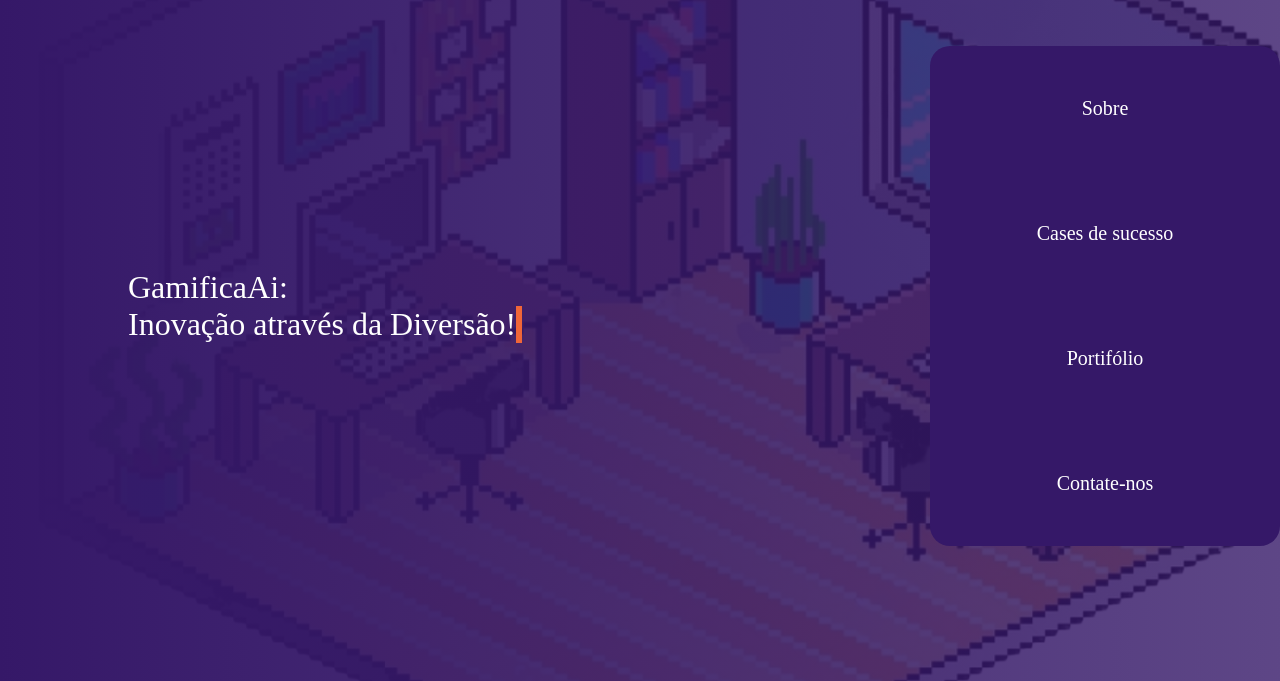
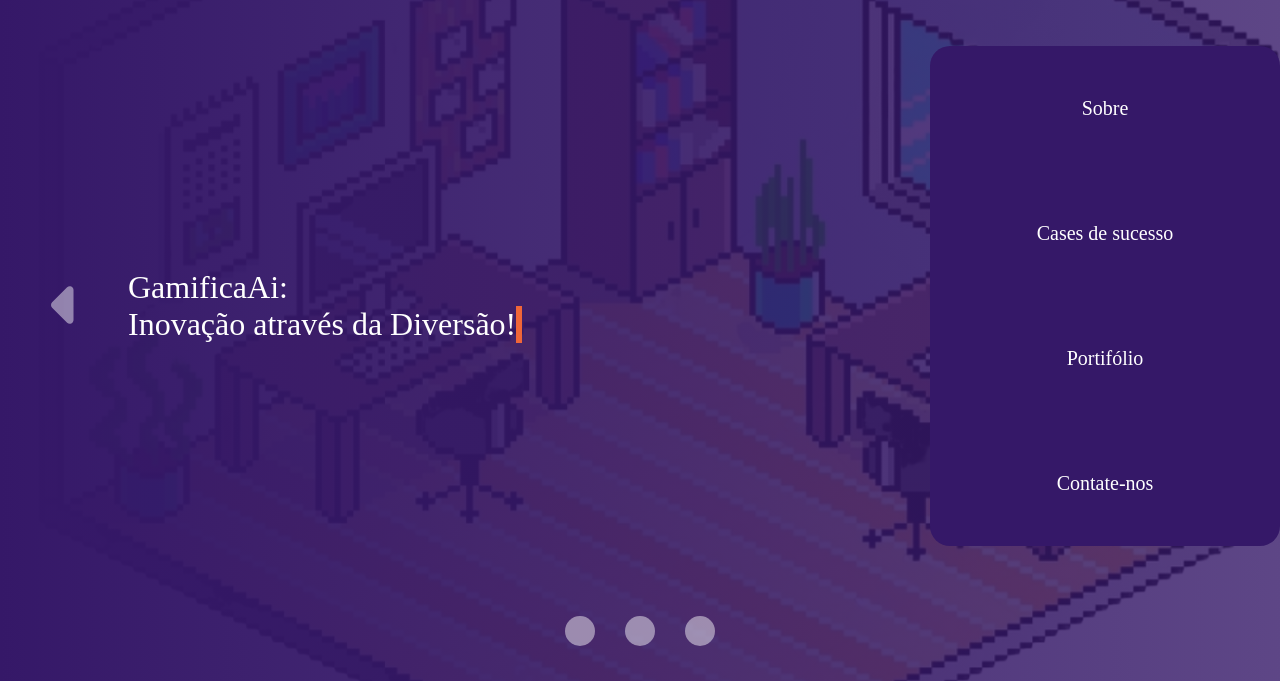
Before and after one commit to leticiamaca/gamificaai, a plain HTML site: page index.html in a window 1280 px wide. Shown: the part 119-800 px from the top of the page. Drawn offline with Linux system fonts and the light colour scheme; a web font is replaced by a local one.

Commit message:
feat: Carrosel

```diff
--- a/index.html
+++ b/index.html
@@ -38,6 +38,14 @@
         </header>
         <div class="container-grid conteudo-banner">
             <p>GamificaAi: <span>Inovação através da Diversão!</span></p>
+            <button onclick="mostrarSlideAnterior()" id="botao-anterior"><svg xmlns="http://www.w3.org/2000/svg" viewBox="0 0 256 512"><!--!Font Awesome Free 6.5.2 by @fontawesome - https://fontawesome.com License - https://fontawesome.com/license/free Copyright 2024 Fonticons, Inc.--><path d="M9.4 278.6c-12.5-12.5-12.5-32.8 0-45.3l128-128c9.2-9.2 22.9-11.9 34.9-6.9s19.8 16.6 19.8 29.6l0 256c0 12.9-7.8 24.6-19.8 29.6s-25.7 2.2-34.9-6.9l-128-128z"/></svg></button>
+            <button onclick="mostrarProximoSlide()" id="botao-proximo"><svg xmlns="http://www.w3.org/2000/svg" viewBox="0 0 256 512"><!--!Font Awesome Free 6.5.2 by @fontawesome - https://fontawesome.com License - https://fontawesome.com/license/free Copyright 2024 Fonticons, Inc.--><path d="M246.6 278.6c12.5-12.5 12.5-32.8 0-45.3l-128-128c-9.2-9.2-22.9-11.9-34.9-6.9s-19.8 16.6-19.8 29.6l0 256c0 12.9 7.8 24.6 19.8 29.6s25.7 2.2 34.9-6.9l128-128z"/></svg></button>
+            <div class="botoes">
+                <button><svg xmlns="http://www.w3.org/2000/svg" viewBox="0 0 512 512"><!--!Font Awesome Free 6.5.2 by @fontawesome - https://fontawesome.com License - https://fontawesome.com/license/free Copyright 2024 Fonticons, Inc.--><path d="M256 512A256 256 0 1 0 256 0a256 256 0 1 0 0 512z"/></svg></button>
+                <button><svg xmlns="http://www.w3.org/2000/svg" viewBox="0 0 512 512"><!--!Font Awesome Free 6.5.2 by @fontawesome - https://fontawesome.com License - https://fontawesome.com/license/free Copyright 2024 Fonticons, Inc.--><path d="M256 512A256 256 0 1 0 256 0a256 256 0 1 0 0 512z"/></svg></button>
+                <button><svg xmlns="http://www.w3.org/2000/svg" viewBox="0 0 512 512"><!--!Font Awesome Free 6.5.2 by @fontawesome - https://fontawesome.com License - https://fontawesome.com/license/free Copyright 2024 Fonticons, Inc.--><path d="M256 512A256 256 0 1 0 256 0a256 256 0 1 0 0 512z"/></svg></button>
+
+            </div>
         </div>
     </div>
     <section id="sobre">
--- a/script.js
+++ b/script.js
@@ -19,3 +19,41 @@
     iconeX.style.display = 'inline';
     iconeBarras.style.display = 'none'
 }
+
+let slides = [
+  'primeiro-banner',
+  'segundo-banner',
+  'terceiro-banner'
+]
+
+let slideAtual = 0
+
+let numeroSlides = slides.length
+
+let banner = document.querySelector('.banner')
+
+banner.classList.add(slides[slideAtual])
+
+
+const mostrarProximoSlide = () => {
+  banner.classList.remove(slides[slideAtual])
+  if(slideAtual < [numeroSlides - 1]){
+slideAtual++
+  }else{
+    slideAtual = 0
+  }
+banner.classList.add(slides[slideAtual])
+
+}
+
+const mostrarSlideAnterior = () => {
+  banner.classList.remove(slides[slideAtual])
+if(slideAtual > 0){
+  slideAtual--
+}else{
+  slideAtual = numeroSlides - 1
+}
+banner.classList.add(slides[slideAtual])
+
+
+}
--- a/style.css
+++ b/style.css
@@ -29,12 +29,69 @@
 
 .banner {
   height: 100vh;
-  background-image: linear-gradient(90deg, rgba(53, 24, 104, 1) 0%, rgba(53, 24, 104, 0.8) 100%), url(img/bg-room.png);
+
   background-repeat: no-repeat;
 
   background-position: 165% 40%;
+  position: relative;
 
 }
+
+
+.primeiro-banner{
+  background-image: linear-gradient(90deg, rgba(53, 24, 104, 1) 0%, rgba(53, 24, 104, 0.8) 100%), url(img/bg-room.png);
+}
+
+.segundo-banner{
+  background-image: linear-gradient(90deg, rgba(24, 104, 36, 1) 0%, rgba(24, 104, 36, 0.8) 100%), url(img/bg-room.png)
+}
+
+.terceiro-banner{
+  background-image: linear-gradient(90deg, rgba(104, 24, 48, 1) 0%, rgba(104, 24, 48, 0.8) 100%), url(img/bg-room.png);
+}
+
+#botao-anterior, #botao-proximo{
+  width: 30px;
+  background: none;
+  border: none;
+  cursor: pointer;
+  position: absolute;
+}
+
+#botao-anterior{
+  left: 4%;
+}
+
+#botao-proximo{
+  right: 4%;
+}
+
+#botao-anterior svg, #botao-proximo svg{
+  fill: #ffffff76;
+}
+
+.botoes{
+  width: 150px;
+  display: flex;
+  justify-content: space-between;
+  align-items: center;
+
+  position: absolute;
+  bottom:4%;
+  left:50%;
+  margin-left: -75px;
+}
+.botoes button{
+  background: none;
+  border: none;
+  cursor: pointer;
+  width: 30px;
+}
+
+.botoes button svg{
+  fill: #ffffff76;
+}
+
 
 header {
   height: 165px;
@@ -449,6 +506,7 @@
     top: 165px;
     right: 0px;
     border-radius: 20px;
+    z-index: 1;
 
   }
 
```
Also changed, not shown: img/caret-left-solid.svg (added), img/caret-right-solid.svg (added), img/circle-solid.svg (added).
